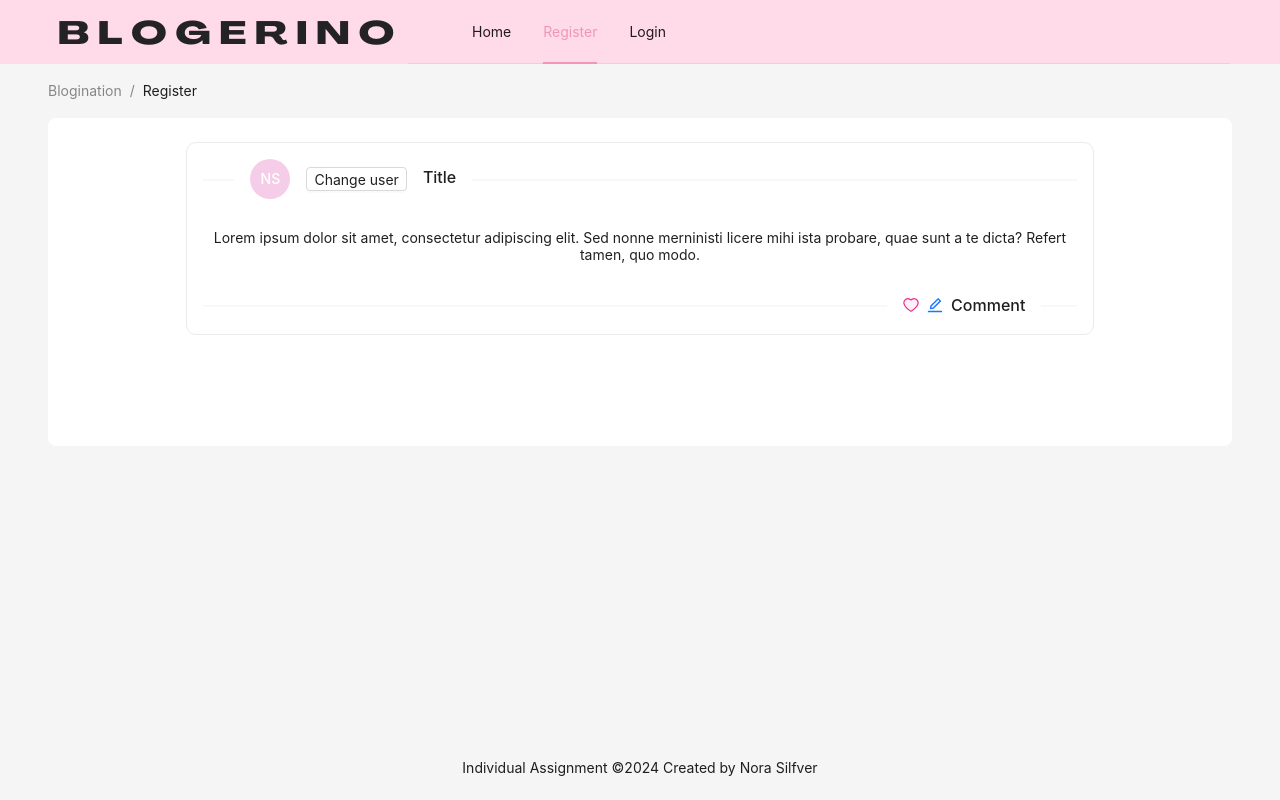
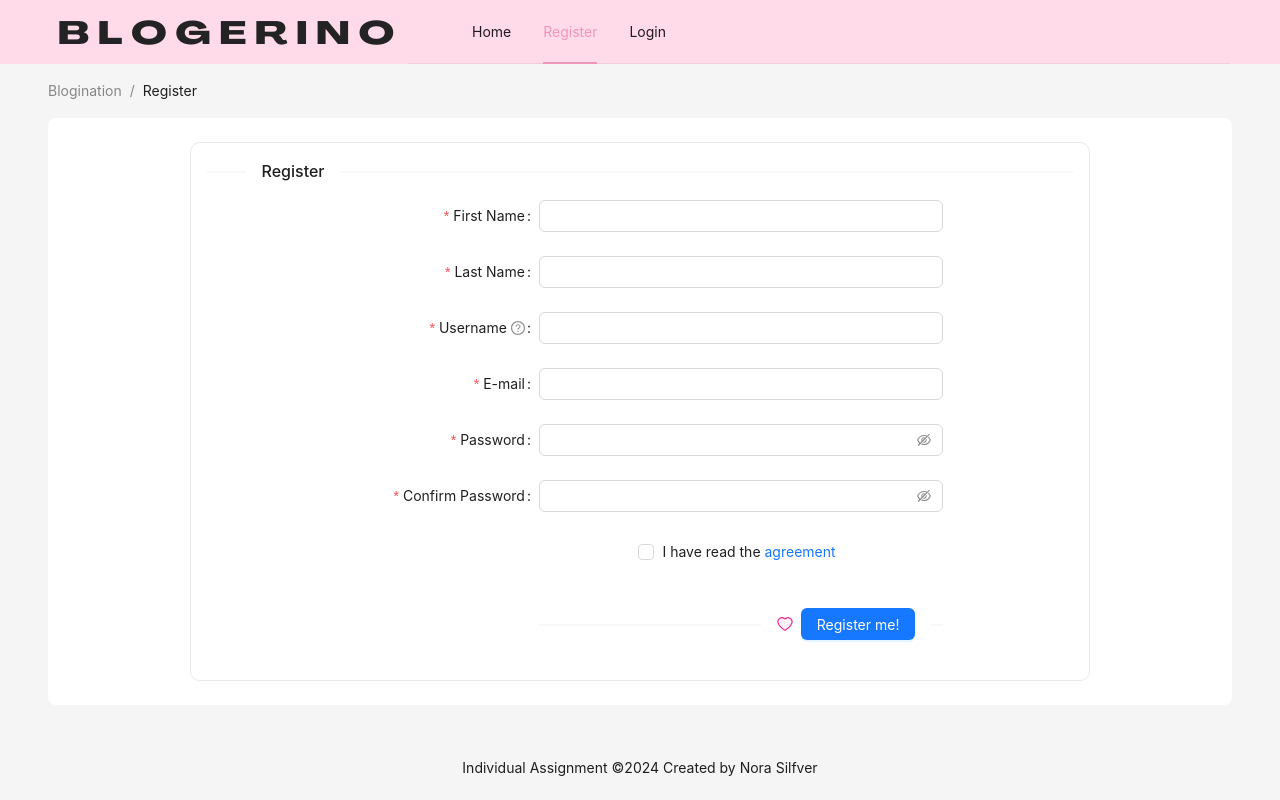
Before and after one commit to QwertyNora/blog-project-frontend, a React (Create React App) app: page /auth/register in a window 1280 px wide. Built offline with nearby package versions, Linux system fonts and the light colour scheme.

Commit message:
Register form layout

```diff
--- /dev/null
+++ b/src/components/registerForm.component.jsx
@@ -0,0 +1,193 @@
+import React from "react";
+import { Divider, Space, Button, Form, Input, Checkbox } from "antd";
+import { HeartTwoTone } from "@ant-design/icons";
+import Styles from "../styles/registerForm.module.css";
+
+const formItemLayout = {
+  labelCol: {
+    xs: { span: 24 },
+    sm: { span: 8 },
+  },
+  wrapperCol: {
+    xs: { span: 24 },
+    sm: { span: 16 },
+  },
+};
+
+const tailFormItemLayout = {
+  wrapperCol: {
+    xs: {
+      span: 24,
+      offset: 0,
+    },
+    sm: {
+      span: 16,
+      offset: 8,
+    },
+  },
+};
+
+function RegisterForm() {
+  const [form] = Form.useForm();
+
+  const onFinish = (values) => {
+    console.log("Received values of form: ", values);
+  };
+
+  return (
+    <div className={Styles.FormWrapper}>
+      <Divider orientation="left">Register</Divider>
+      <Form
+        {...formItemLayout}
+        form={form}
+        name="register"
+        onFinish={onFinish}
+        initialValues={{
+          residence: ["zhejiang", "hangzhou", "xihu"],
+          prefix: "86",
+        }}
+        style={{
+          width: "70%",
+          maxWidth: 900,
+        }}
+        scrollToFirstError
+      >
+        <Form.Item
+          name="firstName"
+          label="First Name"
+          rules={[
+            {
+              required: true,
+              message: "Please input your first name!",
+              whitespace: true,
+            },
+          ]}
+        >
+          <Input />
+        </Form.Item>
+
+        <Form.Item
+          name="lastName"
+          label="Last Name"
+          rules={[
+            {
+              required: true,
+              message: "Please input your last name!",
+              whitespace: true,
+            },
+          ]}
+        >
+          <Input />
+        </Form.Item>
+
+        <Form.Item
+          name="username"
+          label="Username"
+          tooltip="What do you want others to call you?"
+          rules={[
+            {
+              required: true,
+              message: "Please input your username!",
+              whitespace: true,
+              min: 3,
+              max: 25,
+            },
+          ]}
+        >
+          <Input />
+        </Form.Item>
+
+        <Form.Item
+          name="email"
+          label="E-mail"
+          rules={[
+            {
+              type: "email",
+              message: "The input is not valid E-mail!",
+            },
+            {
+              required: true,
+              message: "Please input your E-mail!",
+            },
+          ]}
+        >
+          <Input />
+        </Form.Item>
+
+        <Form.Item
+          name="password"
+          label="Password"
+          rules={[
+            {
+              required: true,
+              message: "Please input your password!",
+            },
+            {
+              min: 8,
+              message: "Password must be at least 8 characters.",
+            },
+          ]}
+          hasFeedback
+        >
+          <Input.Password />
+        </Form.Item>
+
+        <Form.Item
+          name="confirm"
+          label="Confirm Password"
+          dependencies={["password"]}
+          hasFeedback
+          rules={[
+            {
+              required: true,
+              message: "Please confirm your password!",
+            },
+            ({ getFieldValue }) => ({
+              validator(_, value) {
+                if (!value || getFieldValue("password") === value) {
+                  return Promise.resolve();
+                }
+                return Promise.reject(
+                  new Error("The passwords that you have entered do not match!")
+                );
+              },
+            }),
+          ]}
+        >
+          <Input.Password />
+        </Form.Item>
+
+        <Form.Item
+          name="agreement"
+          valuePropName="checked"
+          rules={[
+            {
+              validator: (_, value) =>
+                value
+                  ? Promise.resolve()
+                  : Promise.reject(new Error("Should accept agreement")),
+            },
+          ]}
+          {...tailFormItemLayout}
+        >
+          <Checkbox>
+            I have read the <a href="">agreement</a>
+          </Checkbox>
+        </Form.Item>
+
+        <Form.Item {...tailFormItemLayout}>
+          <Divider orientation="right">
+            <Space>
+              <HeartTwoTone twoToneColor="#eb2f96" />
+              <Button type="primary" htmlType="submit">
+                Register me!
+              </Button>
+            </Space>
+          </Divider>
+        </Form.Item>
+      </Form>
+    </div>
+  );
+}
+
+export default RegisterForm;
--- a/src/pages/register.jsx
+++ b/src/pages/register.jsx
@@ -1,8 +1,8 @@
 import React from "react";
 import { Breadcrumb, Layout, theme } from "antd";
-import Post from "../components/post.component";
 import MyFooter from "../components/footer.component";
 import Navigation from "../components/navigation.component";
+import RegisterForm from "../components/registerForm.component";
 
 const { Content } = Layout;
 
@@ -34,7 +34,7 @@ function Register() {
               flex: 1,
             }}
           >
-            <Post />
+            <RegisterForm />
           </Content>
         </Layout>
       </Content>
--- /dev/null
+++ b/src/styles/registerForm.module.css
@@ -0,0 +1,11 @@
+.FormWrapper {
+    display: flex;
+    flex-direction: column;
+    align-items: center;
+    justify-content: center;
+    margin: 0 auto;
+    max-width: 900px;
+    padding: 0 1rem;
+    border: 1px solid #eaeaea;
+    border-radius: 10px;
+}
```
